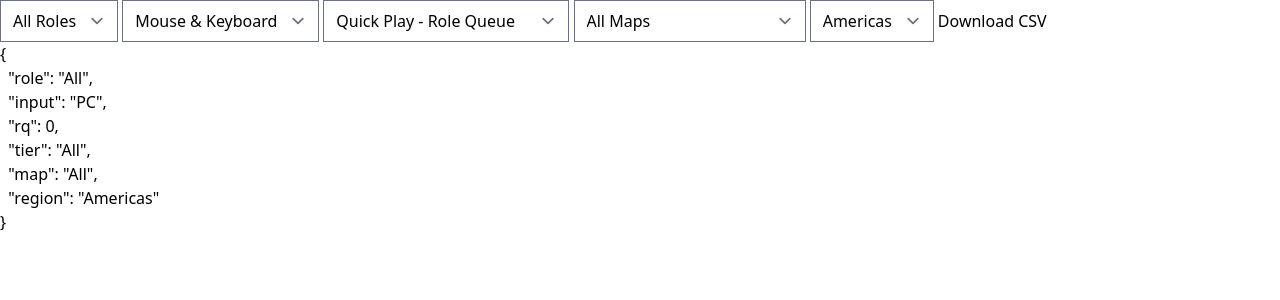
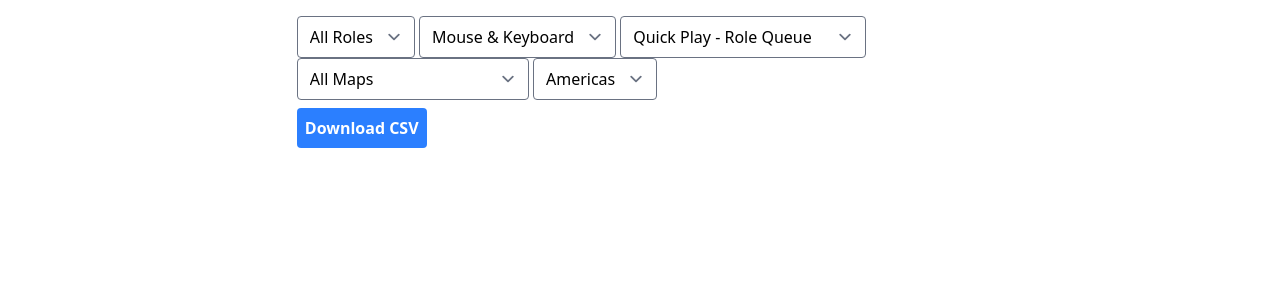
Before and after one commit to CactusPuppy/ow-stat-lab, a SvelteKit app: page / in a window 1280 px wide. Shown: the top 300 px of the page. Built offline with nearby package versions, Linux system fonts and the light colour scheme.

Commit message:
feat: add some basic styling to the page

```diff
--- a/src/routes/+page.svelte
+++ b/src/routes/+page.svelte
@@ -88,9 +88,18 @@
     {/each}
   </select>
 
-  <button type="submit">Download CSV</button>
+  <button class="block mt-2 p-2 text-white font-bold bg-blue-500 rounded" type="submit">Download CSV</button>
 </form>
 
-<p class="whitespace-pre">
-  {JSON.stringify(filters, null, 2)}
-</p>
+<style>
+  form {
+    margin-top: 1rem;
+    max-inline-size: 75ch;
+    margin-left: auto;
+    margin-right: auto;
+
+    select {
+      border-radius: 0.25rem;
+    }
+  }
+</style>
```
